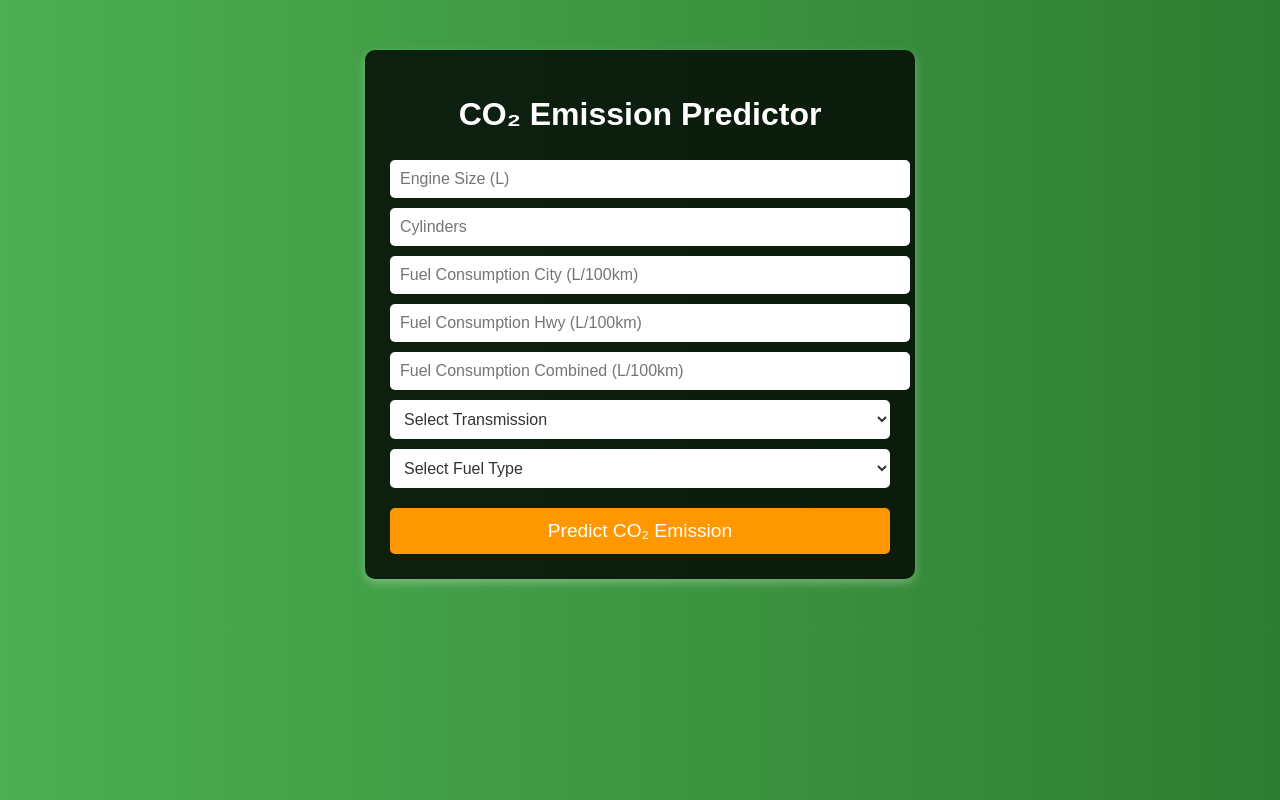
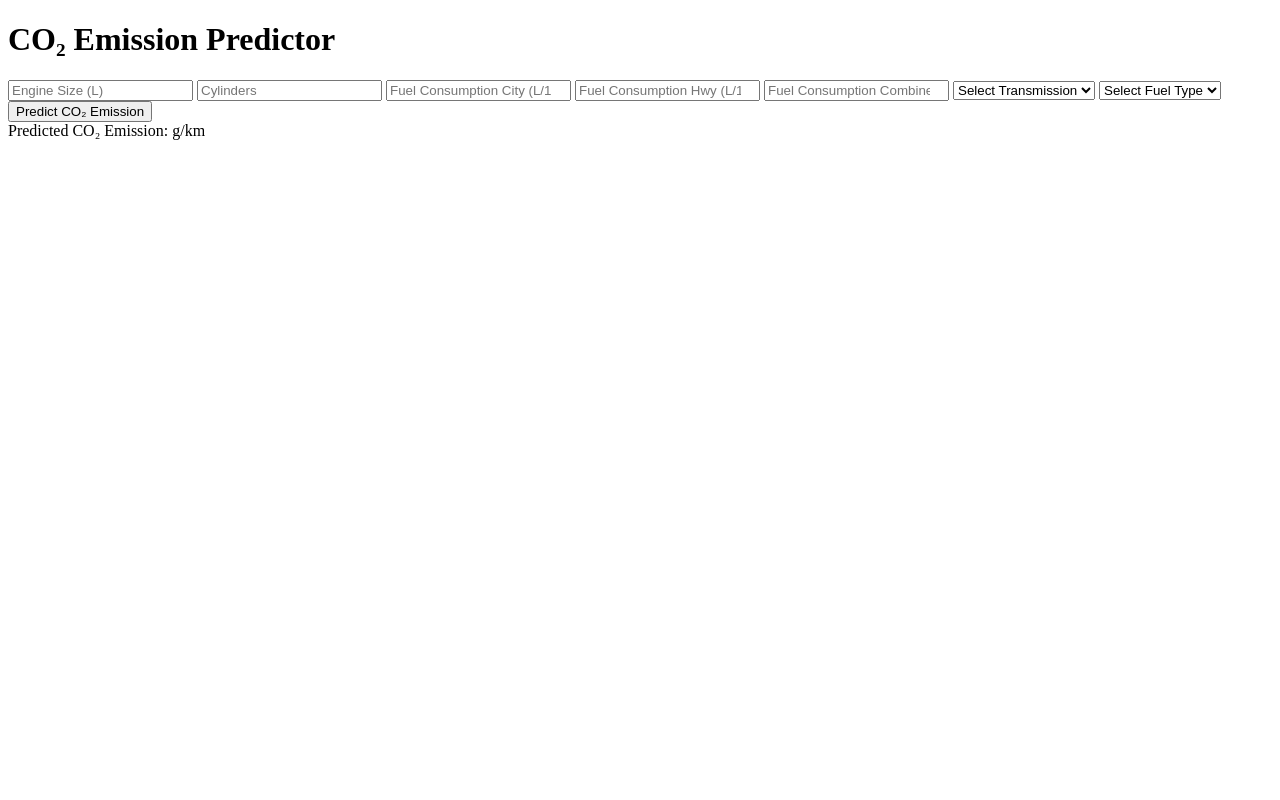
Before and after one commit to BarigelaSaiCharan/CO_2, a Flask app: page / in a window 1280 px wide. Run offline with Flask 3, Linux system fonts and the light colour scheme.

Commit message:
Update home.html

```diff
--- a/templates/home.html
+++ b/templates/home.html
@@ -4,64 +4,6 @@
     <meta charset="UTF-8">
     <meta name="viewport" content="width=device-width, initial-scale=1.0">
     <title>CO₂ Emission Predictor</title>
-    <style>
-        body {
-            font-family: 'Arial', sans-serif;
-            margin: 0;
-            padding: 0;
-            background: linear-gradient(to right, #4CAF50, #2E7D32);
-            color: white;
-            text-align: center;
-        }
-        .container {
-            max-width: 500px;
-            margin: 50px auto;
-            background: rgba(0, 0, 0, 0.8);
-            padding: 25px;
-            border-radius: 10px;
-            box-shadow: 0 4px 10px rgba(255, 255, 255, 0.3);
-        }
-        h1 {
-            font-size: 2em;
-        }
-        .input-group {
-            margin: 15px 0;
-            text-align: left;
-        }
-        input, select {
-            width: 100%;
-            padding: 10px;
-            margin: 5px 0;
-            border-radius: 5px;
-            border: none;
-            font-size: 1em;
-            background: #fff;
-            color: #333;
-        }
-        button {
-            width: 100%;
-            padding: 12px;
-            font-size: 1.2em;
-            background: #ff9800;
-            color: white;
-            border: none;
-            border-radius: 5px;
-            cursor: pointer;
-            transition: background 0.3s;
-        }
-        button:hover {
-            background: #e68900;
-        }
-        .result {
-            margin-top: 20px;
-            font-size: 1.3em;
-            font-weight: bold;
-            background: rgba(255, 255, 255, 0.2);
-            padding: 10px;
-            border-radius: 5px;
-            display: none;
-        }
-    </style>
 </head>
 <body>
     <div class="container">
```
